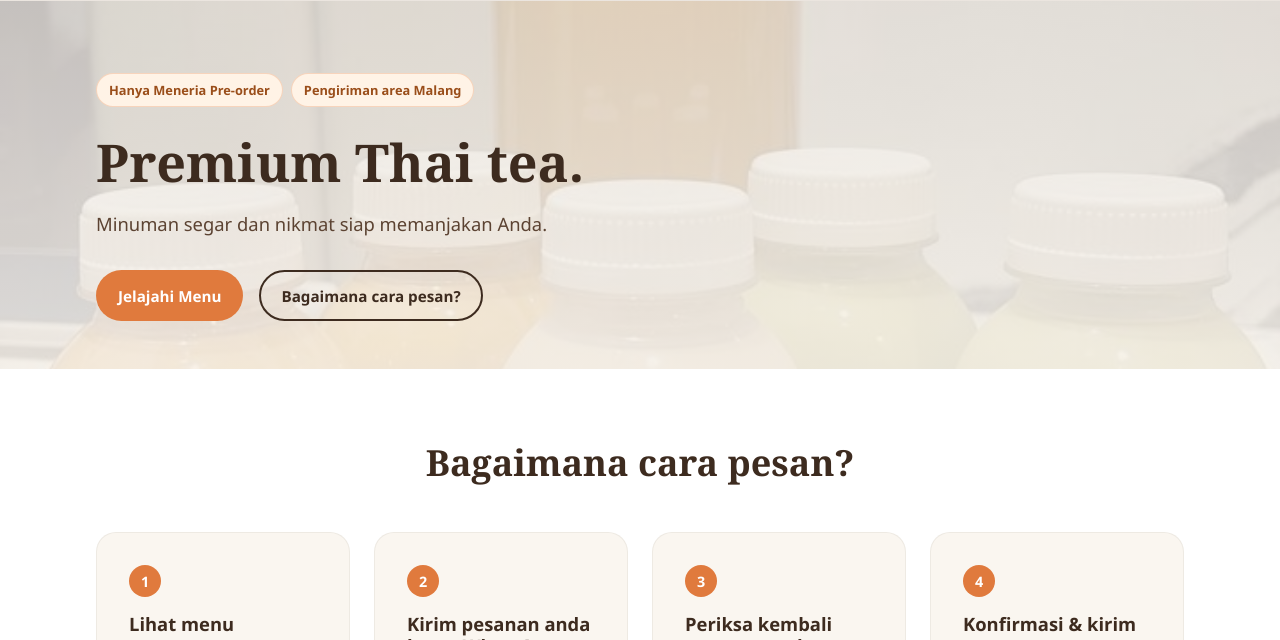
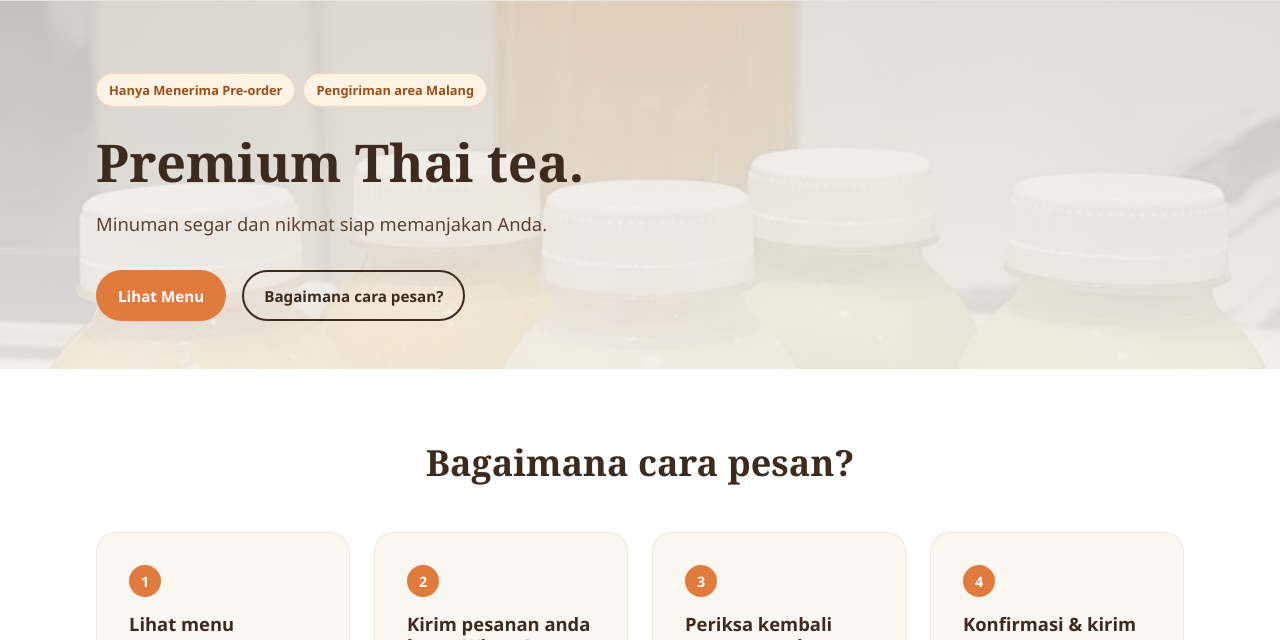
Before and after one commit to InOuttt/ontea-landingPage, a plain HTML site: page index.html in a window 1280 px wide. Shown: the part 87-727 px from the top of the page. Drawn offline with Linux system fonts and the light colour scheme.

Commit message:
Update index.html

```diff
--- a/index.html
+++ b/index.html
@@ -74,7 +74,7 @@
         <div class="container hero-inner">
           <div>
             <div class="hero-badges">
-              <span class="badge">Hanya Meneria Pre-order</span>
+              <span class="badge">Hanya Menerima Pre-order</span>
               <span class="badge">Pengiriman area Malang</span>
             </div>
             <h1 id="hero-heading">Premium Thai tea.</h1>
@@ -82,7 +82,7 @@
               Minuman segar dan nikmat, dengan pengiriman radius 30km.
             </p>
             <div class="hero-actions">
-              <a class="btn btn-primary" href="#menu">Jelajahi Menu</a>
+              <a class="btn btn-primary" href="#menu">Lihat Menu</a>
               <a class="btn btn-secondary" href="#how">Bagaimana cara pesan?</a>
             </div>
           </div>
```
